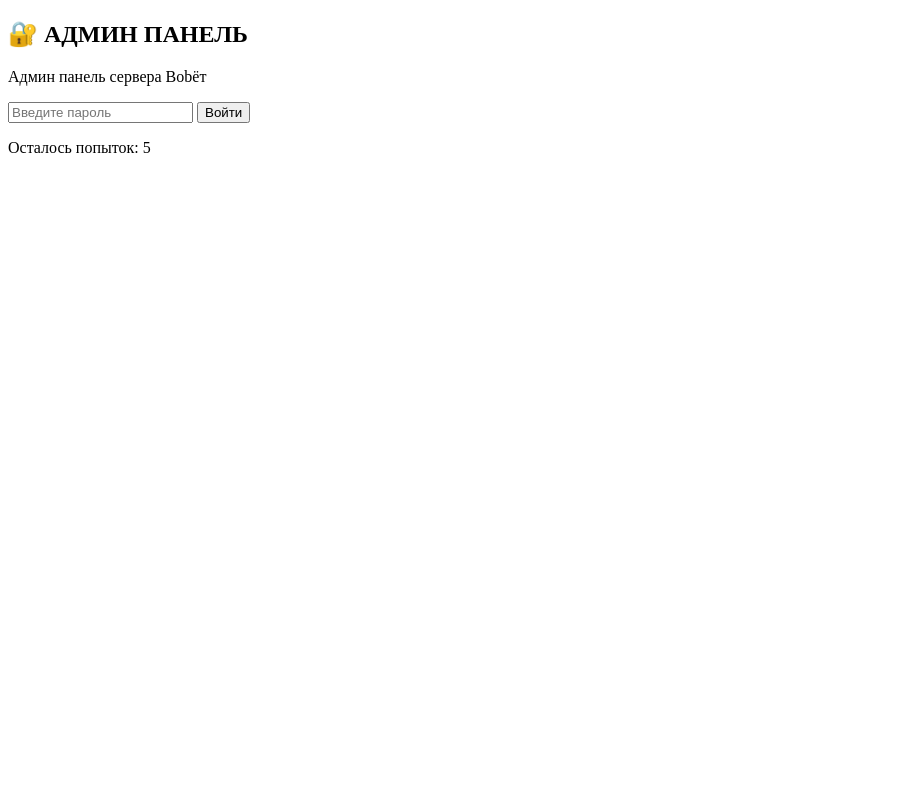
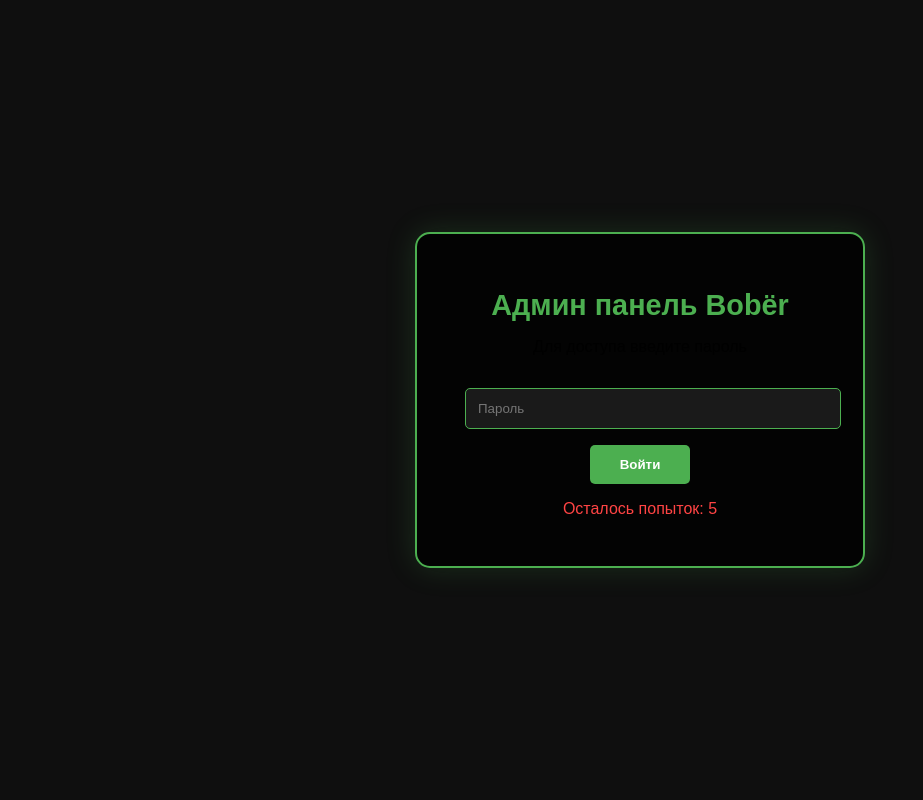
Before and after one commit to Artyomka628/Bobyor-Server, a Flask app: page /admin/login in a window 1280 px wide. Shown: the whole page, without its empty margins (0-923 px from the left). Run offline with Flask 3, Linux system fonts and the light colour scheme.

Commit message:
update server

```diff
--- a/server.py
+++ b/server.py
@@ -31,7 +31,7 @@ class User(db.Model):
 with app.app_context():
     db.create_all()
 
-ADMIN_PASSWORD = "admin123"  # Проверьте, что пароль введен без ошибок
+ADMIN_PASSWORD = "1488"  # Проверьте, что пароль введен без ошибок
 
 # ===================== ОРИГИНАЛЬНЫЕ ФУНКЦИИ =====================
 def hash_password(password):
--- a/templates/admin_login.html
+++ b/templates/admin_login.html
@@ -2,17 +2,72 @@
 <html>
 <head>
     <meta charset="UTF-8">
-    <title>Админ-панель</title>
+    <title>Админ-панель Bobёr</title>
     <style>
-        /* ... (стили остаются без изменений) ... */
+        body {
+            background: #0f0f0f;
+            height: 100vh;
+            display: flex;
+            justify-content: center;
+            align-items: center;
+            margin: 0;
+            font-family: 'Arial', sans-serif;
+        }
+
+        .login-box {
+            background: rgba(0, 0, 0, 0.8);
+            padding: 2rem 3rem;
+            border-radius: 15px;
+            border: 2px solid #4CAF50;
+            box-shadow: 0 0 30px rgba(76, 175, 80, 0.2);
+            text-align: center;
+            width: 350px;
+        }
+
+        h2 {
+            color: #4CAF50;
+            font-size: 1.8rem;
+            margin-bottom: 1rem;
+        }
+
+        input {
+            width: 100%;
+            padding: 12px;
+            margin: 1rem 0;
+            background: #1a1a1a;
+            border: 1px solid #4CAF50;
+            color: white;
+            border-radius: 5px;
+            outline: none;
+        }
+
+        button {
+            background: #4CAF50;
+            color: white;
+            border: none;
+            padding: 12px 30px;
+            border-radius: 5px;
+            cursor: pointer;
+            font-weight: bold;
+            transition: 0.3s;
+        }
+
+        button:hover {
+            opacity: 0.8;
+        }
+
+        .attempts {
+            color: #ff4444;
+            margin-top: 1rem;
+        }
     </style>
 </head>
 <body>
     <div class="login-box">
-        <h2>🔐 АДМИН ПАНЕЛЬ</h2>
-        <p>Админ панель сервера Bobёт</p>
+        <h2>Админ панель Bobёr</h2>
+        <p>Для доступа введите пароль</p>
 
-        <input type="password" id="password" placeholder="Введите пароль">
+        <input type="password" id="password" placeholder="Пароль">
         <button onclick="login()">Войти</button>
         <p class="attempts" id="attempts">Осталось попыток: 5</p>
     </div>
@@ -40,7 +95,7 @@
                         `Осталось попыток: ${attempts}`;
 
                     if (attempts <= 0) {
-                        window.location.href = '/admin/blocked';  # Исправленный путь
+                        window.location.href = '/admin/blocked';
                     }
                 }
             } catch (error) {
--- a/templates/index.html
+++ b/templates/index.html
@@ -50,9 +50,9 @@
 </head>
 <body>
     <div class="header">
-        <h1>🌌 СЕРВЕР BOBЁT</h1>
-        <p>Добро пожаловать на официальный сервер игры Bobёт</p>
-    </div>
+    <h1>СЕРВЕР BOBЁR</h1> <!-- Было: BOBЁT -->
+    <p>Добро пожаловать на официальный сервер игры Bobёr</p>
+</div>
 
     <div class="buttons">
         <a href="https://game-site.com" class="btn">Сайт игры</a>
```
